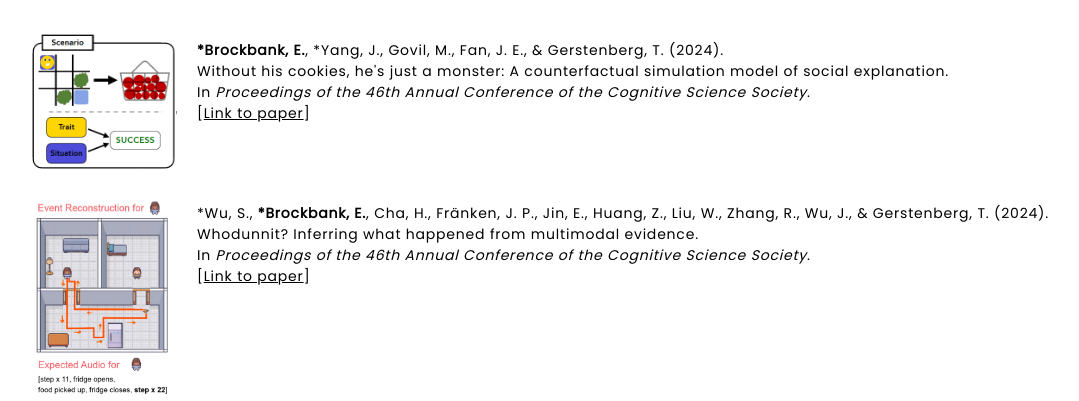
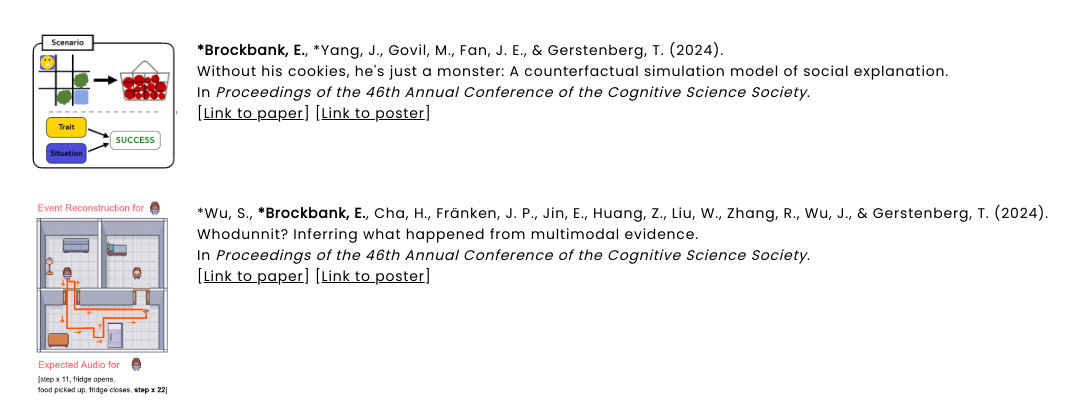
Before and after one commit to erik-brockbank/website, a Flask app: page /research in a window 1280 px wide. Shown: the part 647-1048 px from the top of the page, without its empty margins (43-1122 px from the left). Run offline with Flask 2, Linux system fonts and the light colour scheme; some web fonts are replaced.

Commit message:
add cog sci poster links

```diff
--- a/templates/research.html
+++ b/templates/research.html
@@ -55,6 +55,7 @@
             <br>Without his cookies, he's just a monster: A counterfactual simulation model of social explanation.
             <br>In <em>Proceedings of the 46th Annual Conference of the Cognitive Science Society</em>.
             <br>[<a href="/static/docs/papers/action_abstraction_cogsci2024.pdf"><u>Link to paper</u></a>]
+              [<a href="/static/docs/posters/action_abstraction-cogsci-24.pdf"><u>Link to poster</u></a>]
           </span>
         </div>
         <div class="paper-links">
@@ -64,6 +65,7 @@
             <br>Whodunnit? Inferring what happened from multimodal evidence.
             <br>In <em>Proceedings of the 46th Annual Conference of the Cognitive Science Society</em>.
             <br>[<a href="/static/docs/papers/MARPLE_long_cogsci2024-final.pdf"><u>Link to paper</u></a>]
+            [<a href="/static/docs/posters/marple-cogsci-24.pdf"><u>Link to poster</u></a>]
           </span>
         </div>
         <div class="paper-links">
```
Also changed, not shown: 2 other files.
